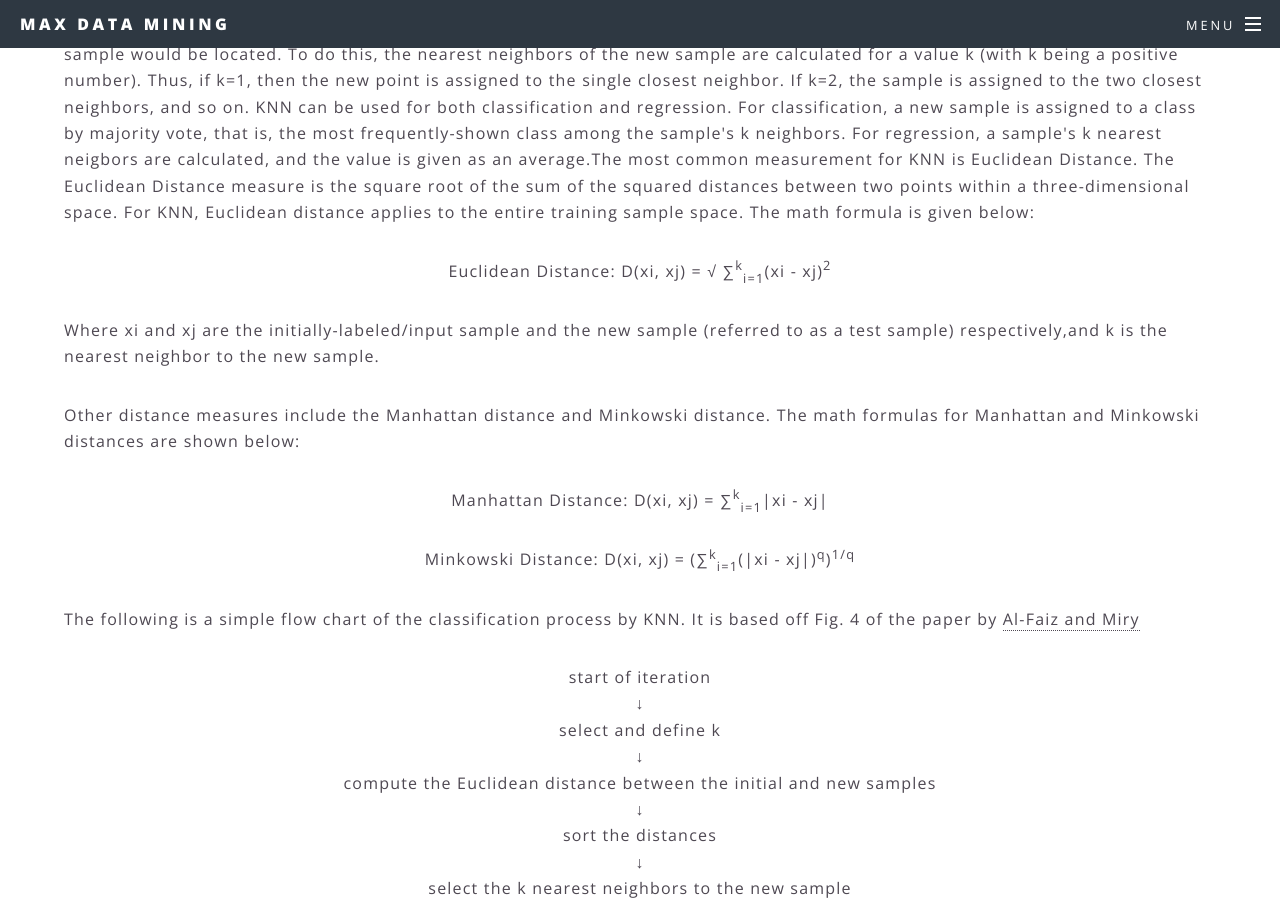
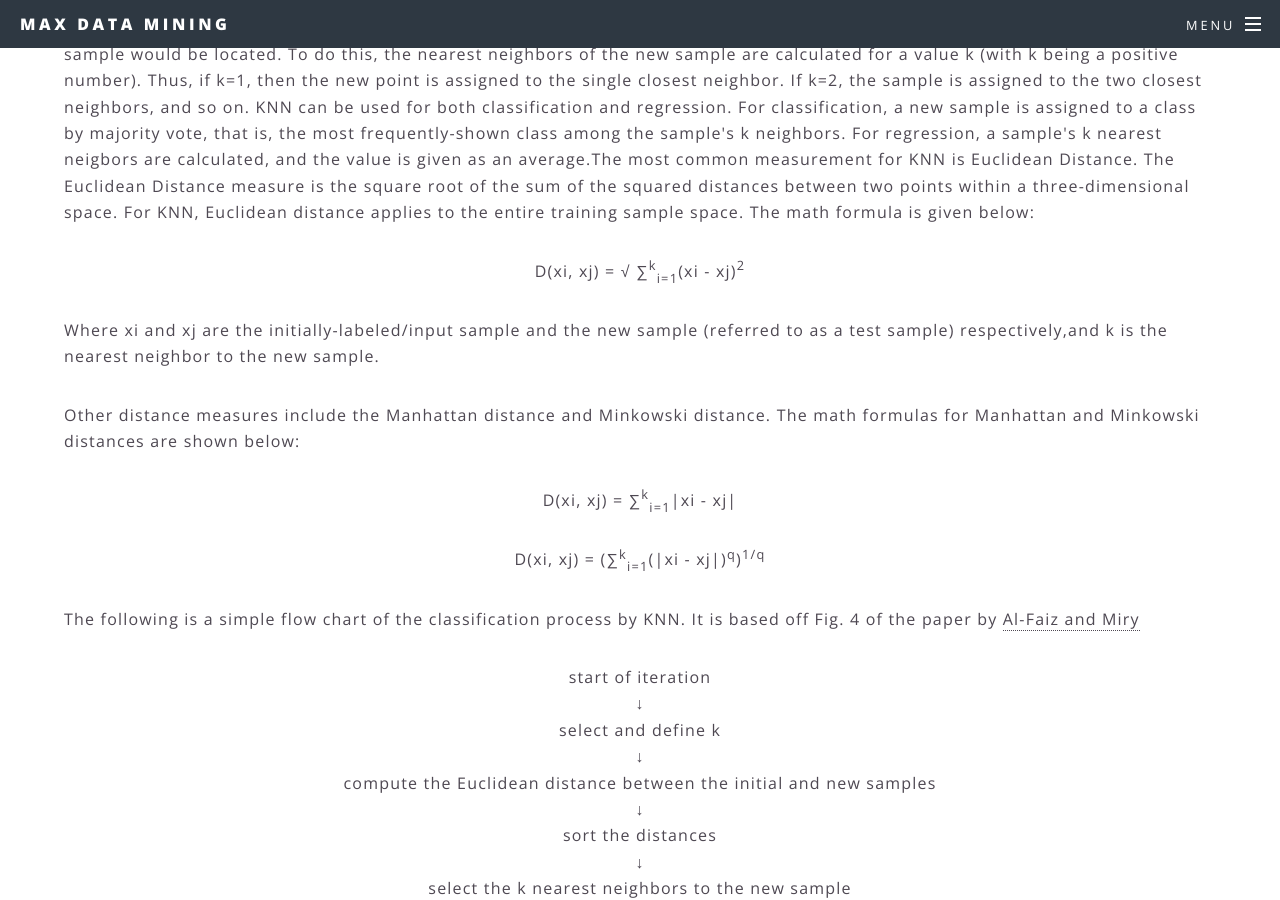
Before and after one commit to pbabokhov/MaxDataMining.github.io, a Jekyll site: the page built from method.html, in a window 1280 px wide and 900 px high, scrolled down 443 px. Built offline with Jekyll 4.4.1, drawn with Linux system fonts in a browser that asks for light colours.

Commit message:
Update method.html

```diff
--- a/method.html
+++ b/method.html
@@ -6,7 +6,7 @@ title: Method Discussion
 K-Nearest Neighbors, or KNN, is a supervised non-parametric lazy algorithm, first proposed by Evelyn Fix and J.L. Hodges in 1951. The basic premise of KNN is that there is an initial data point/sample, and we want to predict where a where in the feature space a new sample would be located. To do this, the nearest neighbors of the new sample are calculated for a value k (with k being a positive number). Thus, if k=1, then the new point is assigned to the single closest neighbor. If k=2, the sample is assigned to the two closest neighbors, and so on. KNN can be used for both classification and regression. For classification, a new sample is assigned to a class by majority vote, that is, the most frequently-shown class among the sample's k neighbors. For regression, a sample's k nearest neigbors are calculated, and the value is given as an average.The most common measurement for KNN is Euclidean Distance. The Euclidean Distance measure is the square root of the sum of the squared distances between two points within a three-dimensional space. For KNN, Euclidean distance applies to the entire training sample space. The math formula is given below:
 </p>
 
-<p align="center">Euclidean Distance: D(xi, xj) = √ ∑<sup>k</sup><sub>i=1</sub>(xi - xj)<sup>2</sup></p>
+<p align="center">D(xi, xj) = √ ∑<sup>k</sup><sub>i=1</sub>(xi - xj)<sup>2</sup></p>
 
 <p>
 Where xi and xj are the initially-labeled/input sample and the new sample (referred to as a test sample) respectively,and k is the nearest neighbor to the new sample.</p>
@@ -14,9 +14,9 @@ Where xi and xj are the initially-labeled/input sample and the new sample (refer
 <p>
 Other distance measures include the Manhattan distance and Minkowski distance. The math formulas for Manhattan and Minkowski distances are shown below:</p>
 
-<p align="center">Manhattan Distance: D(xi, xj) = ∑<sup>k</sup><sub>i=1</sub>|xi - xj|</p>
+<p align="center">D(xi, xj) = ∑<sup>k</sup><sub>i=1</sub>|xi - xj|</p>
 
-<p align="center">Minkowski Distance: D(xi, xj) = (∑<sup>k</sup><sub>i=1</sub>(|xi - xj|)<sup>q</sup>)<sup>1/q</sup></p>
+<p align="center">D(xi, xj) = (∑<sup>k</sup><sub>i=1</sub>(|xi - xj|)<sup>q</sup>)<sup>1/q</sup></p>
 
 <p>
 The following is a simple flow chart of the classification process by KNN. It is based off Fig. 4 of the paper by <a href="http://dx.doi.org/10.5772/48531">Al-Faiz and Miry</a>
```
